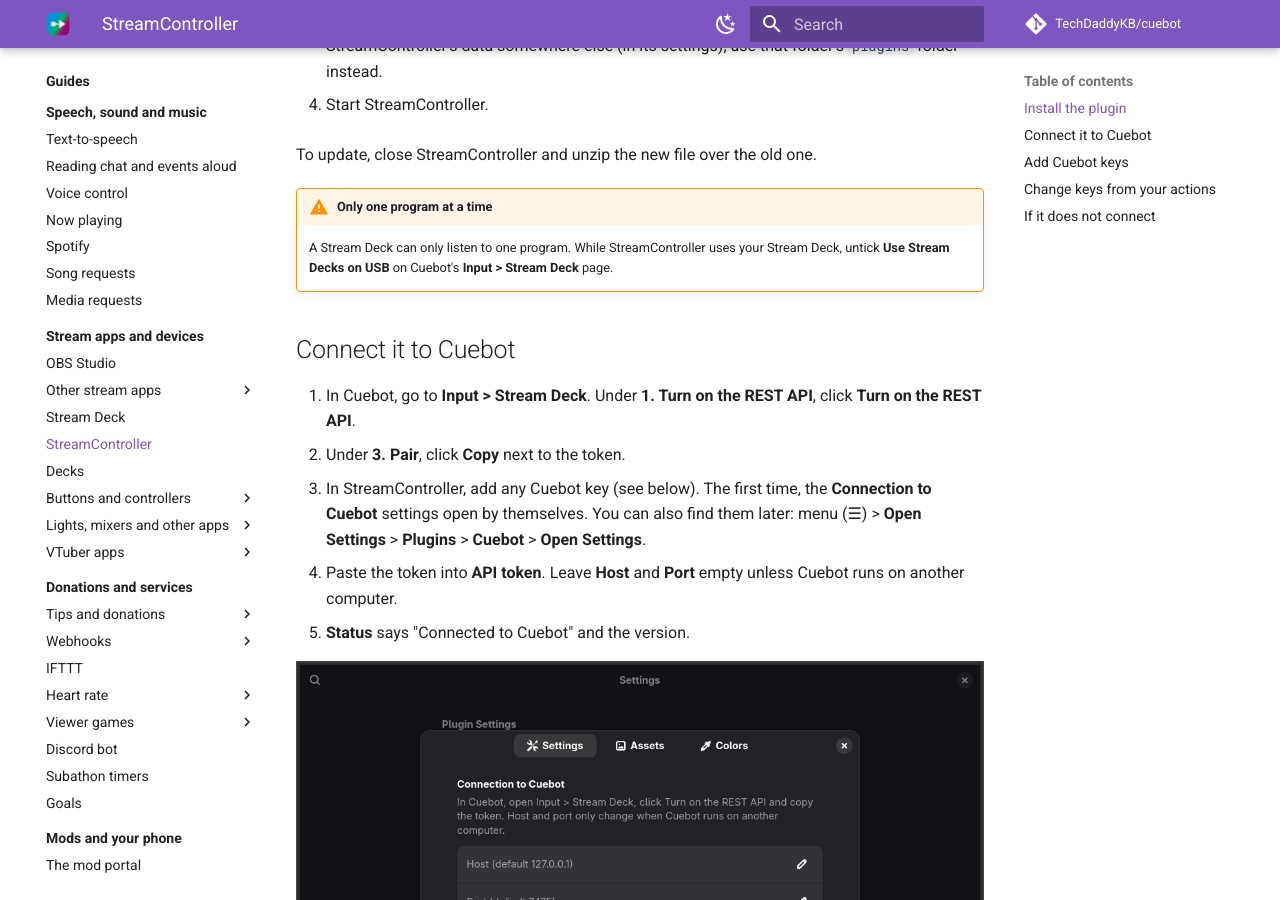
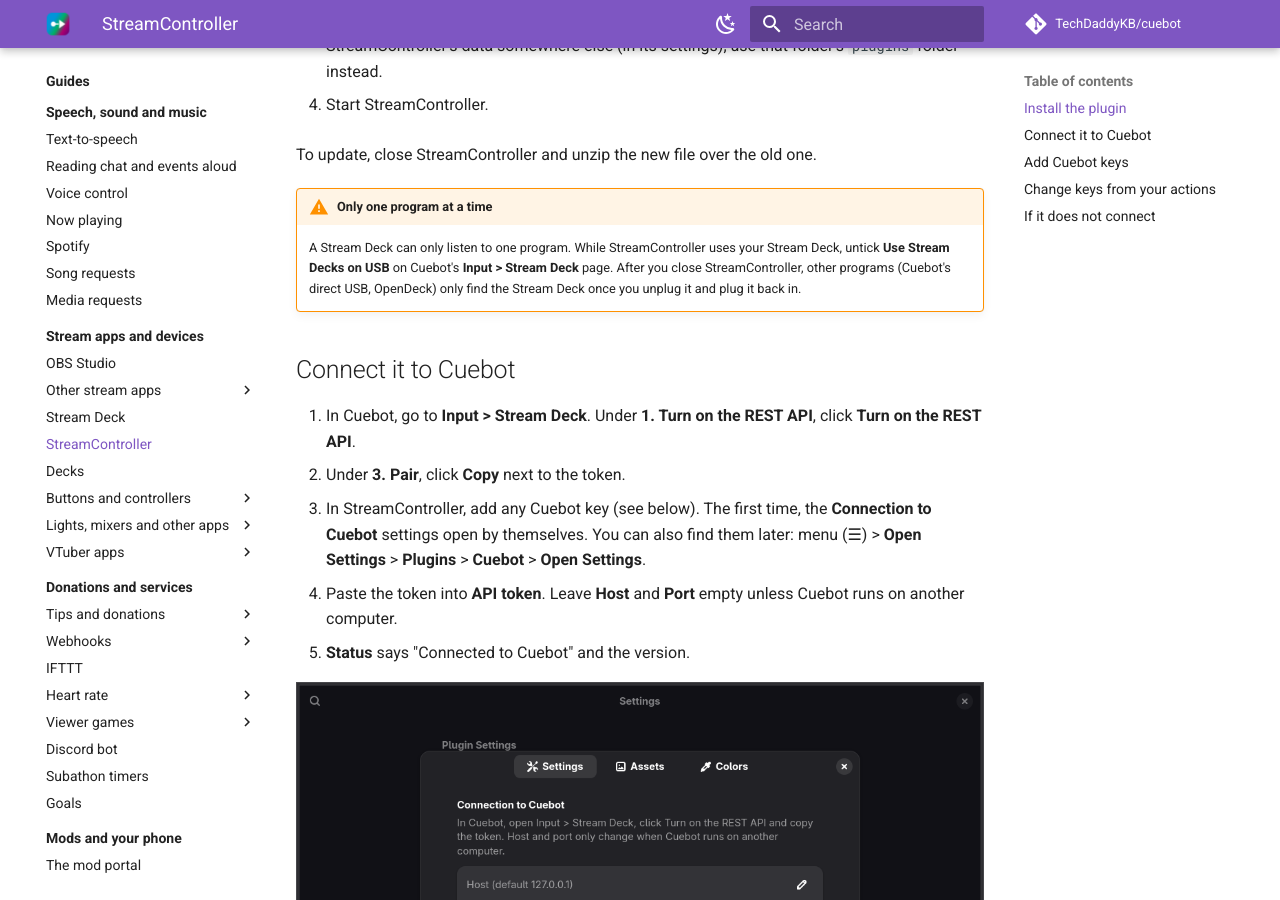
Before and after one commit to TechDaddyKB/cuebot, an MkDocs documentation site: the page built from website/docs/guides/apps/streamcontroller.md, in a window 1280 px wide and 900 px high, scrolled down 1495 px. Built offline with MkDocs 1.6.1 and Material for MkDocs 9.7.7, drawn with Linux system fonts in a browser that asks for light colours; comment, search, counter and statistics services are not loaded.

Commit message:
Docs: Cuebot's Stream Deck plugin in OpenDeck, and replugging after StreamController
OpenDeck runs Stream Deck app plugins on Linux, and Cuebot's plugin works in it
unchanged. The Stream Deck guide gets an "On Linux: OpenDeck" section (install
by unzipping the .streamDeckPlugin into ~/.config/opendeck/plugins, Node.js
needed, shows in Cuebot as "Stream Deck 7.1.0 on Windows" because that is what
OpenDeck reports) with a screenshot; Cuebot's Stream Deck page mentions it.

Found while testing: after StreamController closes, the Stream Deck has no
hidraw node until it is unplugged and plugged back in (usbreset does not
rebind it), so OpenDeck and Cuebot's direct USB do not see it. Both guides now
say so.

Checks: live with OpenDeck 2.14.1 and a real Stream Deck XL against a demo
Cuebot: plugin loaded and connected, action list filled, a physical key press
ran the action, Set Title and Show Ok reached the key. mkdocs --strict passes;
Release build 0 warnings.

AI-Assisted-By: Claude
Co-Authored-By: Claude Opus 5.5 <noreply@anthropic.com>

```diff
--- a/website/docs/guides/apps/streamcontroller.md
+++ b/website/docs/guides/apps/streamcontroller.md
@@ -42,7 +42,8 @@ To update, close StreamController and unzip the new file over the old one.
 
 !!! warning "Only one program at a time"
     A Stream Deck can only listen to one program. While StreamController uses your Stream Deck, untick **Use Stream
-    Decks on USB** on Cuebot's **Input > Stream Deck** page.
+    Decks on USB** on Cuebot's **Input > Stream Deck** page. After you close StreamController, other programs (Cuebot's
+    direct USB, OpenDeck) only find the Stream Deck once you unplug it and plug it back in.
 
 ## Connect it to Cuebot
 
```
Also changed, not shown: website/docs/guides/apps/stream-deck.md (+32 -2 lines), website/docs/guides/help/experimental.md (+1 -0 lines), website/docs/assets/screens/opendeck-cuebot-key.png (added), 1 other file.
